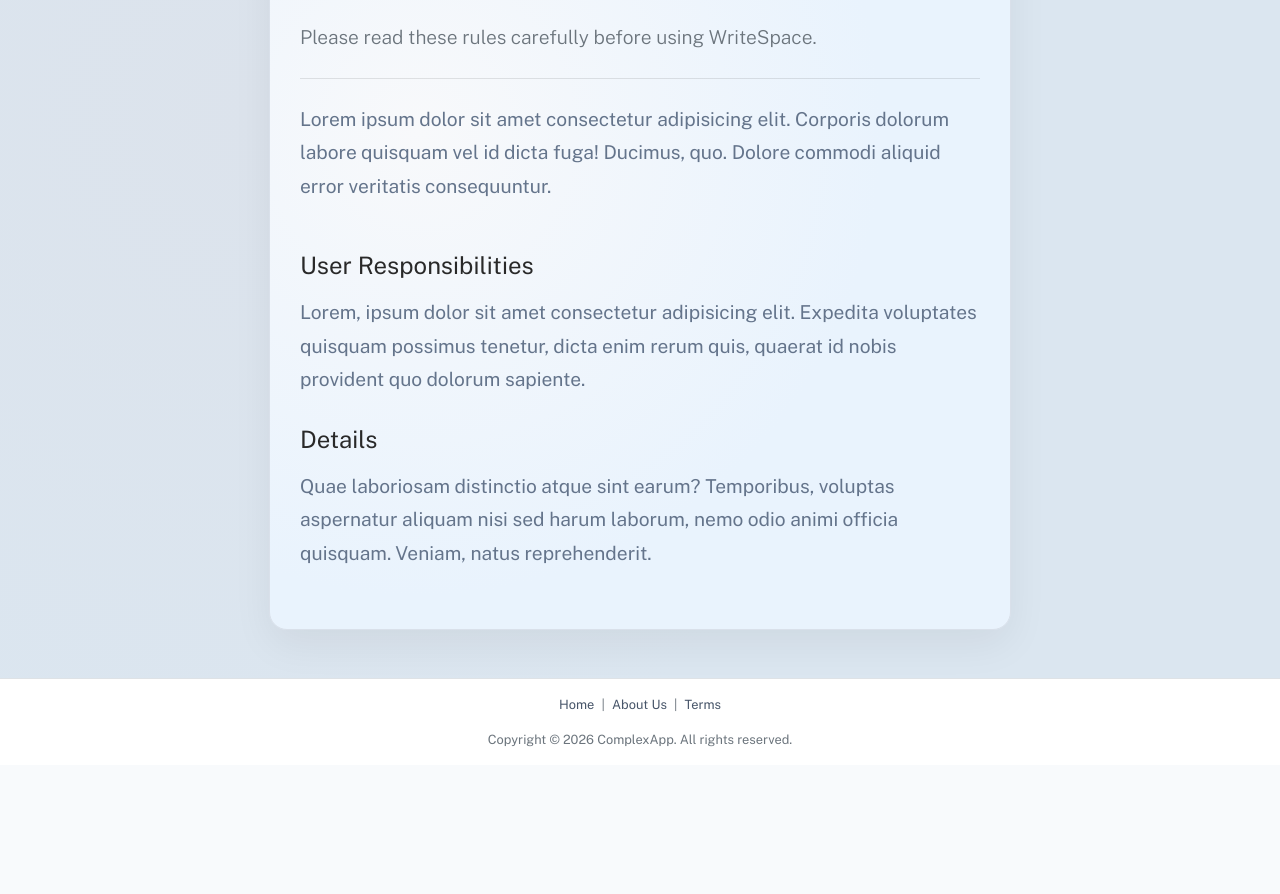
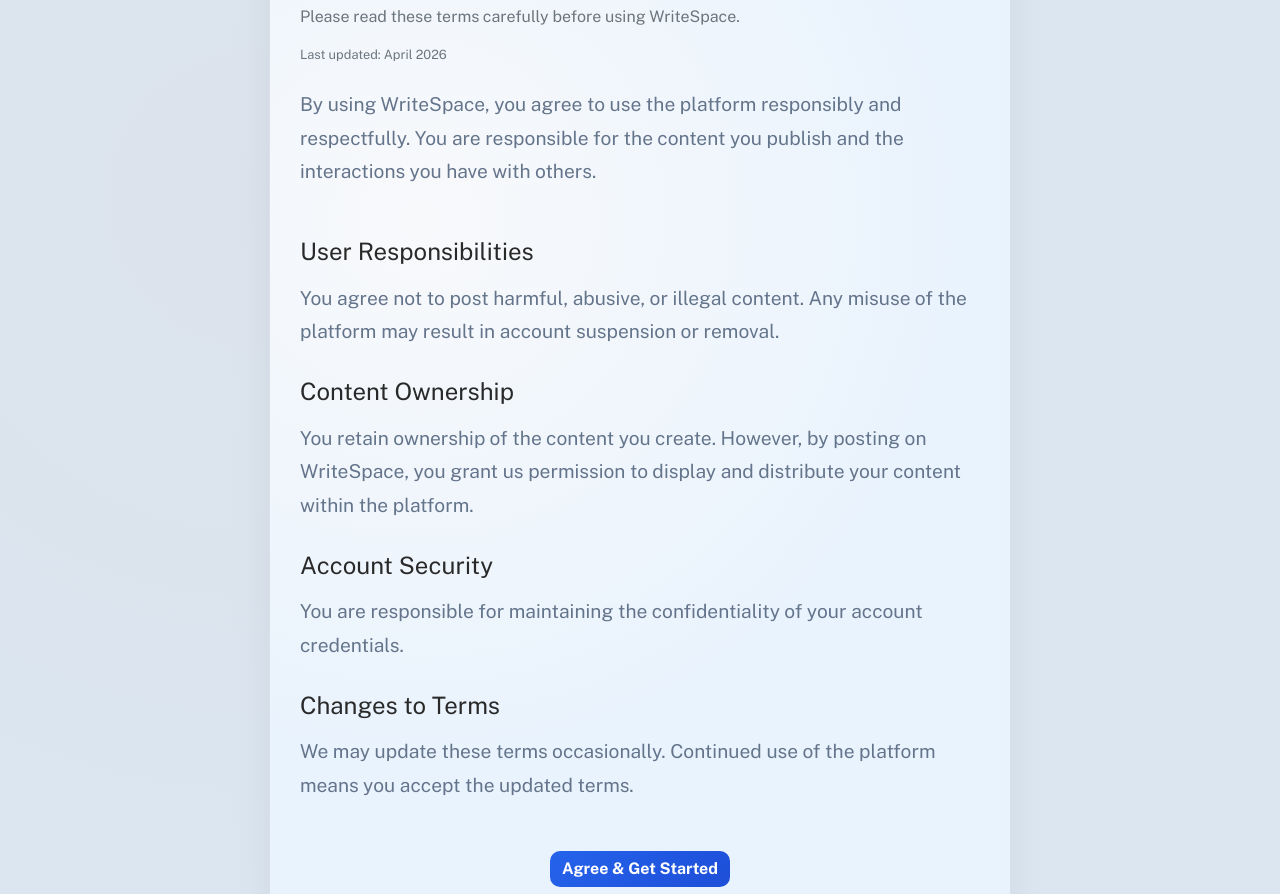
Before and after one commit to anilbegin/react-basic-resource, a plain HTML site: page html-templates/terms.html in a window 1280 px wide. Shown: the part 198-1092 px from the top of the page. Before the commit the page ends 963 px from the top, so only its background shows below. Drawn offline with nearby package versions, Linux system fonts and the light colour scheme.

Commit message:
replaced previous content, added CTA

```diff
--- a/html-templates/terms.html
+++ b/html-templates/terms.html
@@ -19,14 +19,14 @@
         </h4>
         <form class="header-login">
           <input name="username"
-            class="form-control input-dark"
+            class="form-control is-invalid"
             type="text"
             placeholder="Username"
             autocomplete="off"
           />
 
           <input name="password"
-            class="form-control input-dark"
+            class="form-control"
             type="password"
             placeholder="Password"
           />
@@ -38,20 +38,50 @@
 
    <main class="py-5 behind">
   <div class="container container--narrow">
-    <div class="modern-card">
-      <h1 class="mb-4">Terms & Conditions</h1>
-      <p class="lead text-muted">Please read these rules carefully before using WriteSpace.</p>
-      <hr class="my-4">
+    <div class="modern-card no-hover">
+
+      <h1 class="mb-2">Terms & Conditions</h1>
+      <p class="text-muted mb-3">Please read these terms carefully before using WriteSpace.</p>
+      <p class="small text-muted mb-4">Last updated: April 2026</p>
 
       <div class="body-content">
-        <p>Lorem ipsum dolor sit amet consectetur adipisicing elit. Corporis dolorum labore quisquam vel id dicta fuga! Ducimus, quo. Dolore commodi aliquid error veritatis consequuntur.</p>
+
+        <p>
+          By using WriteSpace, you agree to use the platform responsibly and respectfully.
+          You are responsible for the content you publish and the interactions you have with others.
+        </p>
 
         <h4 class="mt-5 mb-3">User Responsibilities</h4>
-        <p>Lorem, ipsum dolor sit amet consectetur adipisicing elit. Expedita voluptates quisquam possimus tenetur, dicta enim rerum quis, quaerat id nobis provident quo dolorum sapiente.</p>
+        <p>
+          You agree not to post harmful, abusive, or illegal content. Any misuse of the platform
+          may result in account suspension or removal.
+        </p>
 
-        <h4 class="mt-4 mb-3">Details</h4>
-        <p>Quae laboriosam distinctio atque sint earum? Temporibus, voluptas aspernatur aliquam nisi sed harum laborum, nemo odio animi officia quisquam. Veniam, natus reprehenderit.</p>
+        <h4 class="mt-4 mb-3">Content Ownership</h4>
+        <p>
+          You retain ownership of the content you create. However, by posting on WriteSpace,
+          you grant us permission to display and distribute your content within the platform.
+        </p>
+
+        <h4 class="mt-4 mb-3">Account Security</h4>
+        <p>
+          You are responsible for maintaining the confidentiality of your account credentials.
+        </p>
+
+        <h4 class="mt-4 mb-3">Changes to Terms</h4>
+        <p>
+          We may update these terms occasionally. Continued use of the platform means you accept
+          the updated terms.
+        </p>
+
       </div>
+
+      <div class="text-center mt-5">
+        <a href="index.html" class="btn btn-success">
+          Agree & Get Started
+        </a>
+      </div>
+
     </div>
   </div>
 </main>
```
